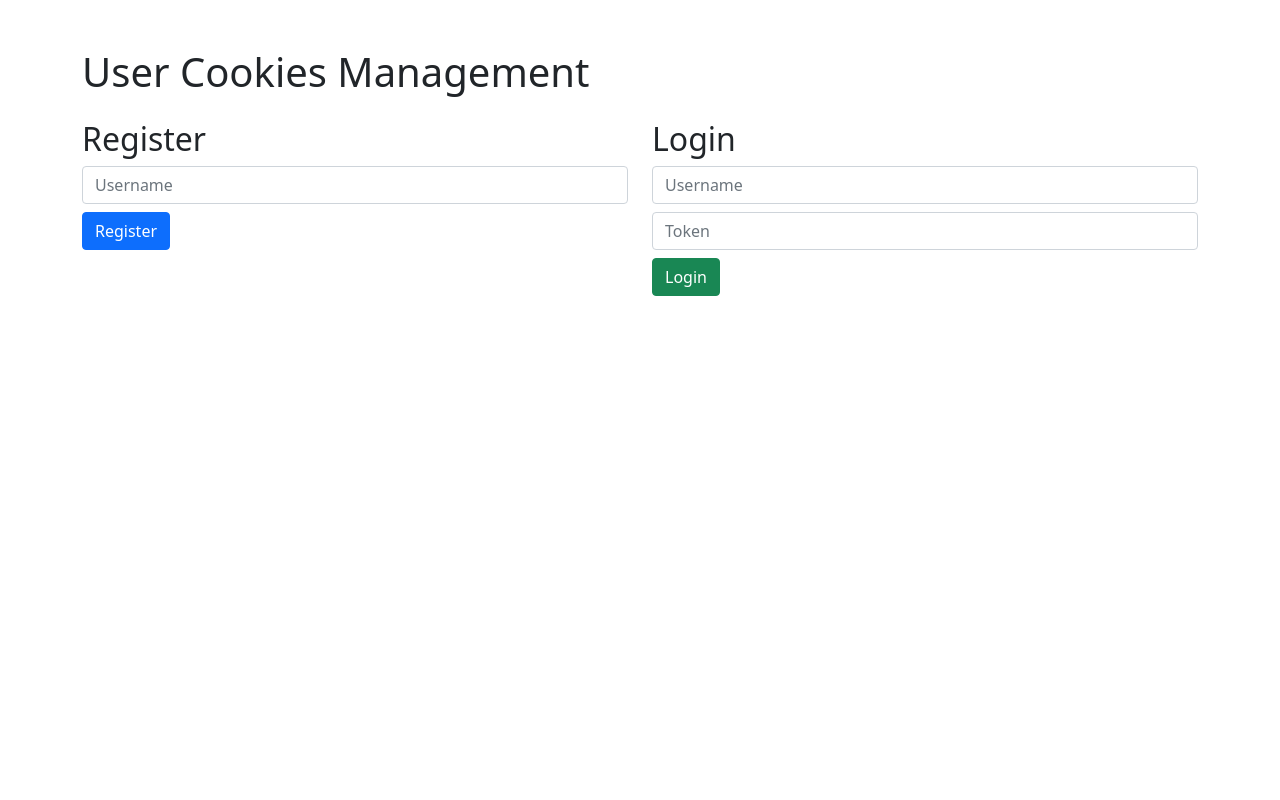
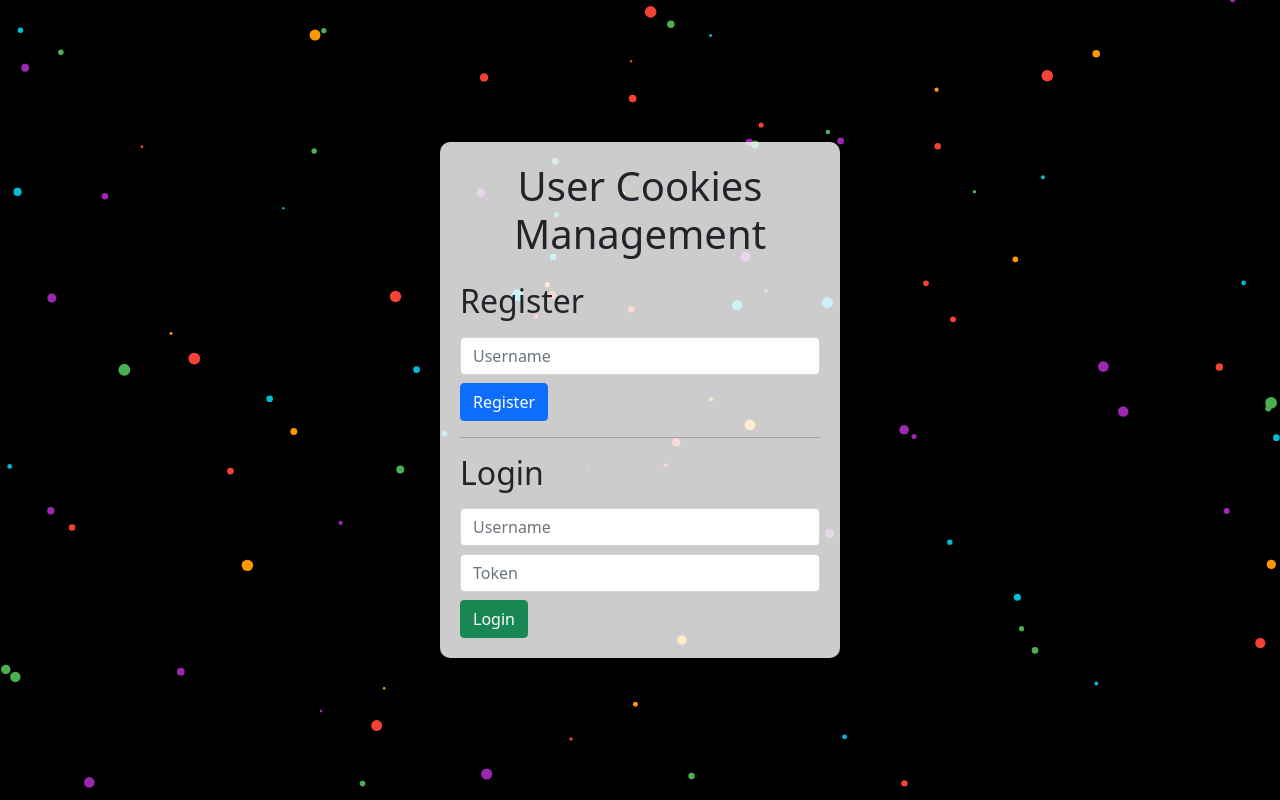
Before and after one commit to abxian/cookieinject, a PHP site: page / in a window 1280 px wide. Run offline with PHP 8.4, Linux system fonts and the light colour scheme.

Commit message:
Update index.php

```diff
--- a/server/index.php
+++ b/server/index.php
@@ -5,32 +5,128 @@
     <meta name="viewport" content="width=device-width, initial-scale=1.0">
     <title>User Cookies Management</title>
     <link href="https://cdn.jsdelivr.net/npm/bootstrap@5.0.5/dist/css/bootstrap.min.css" rel="stylesheet">
+    <style>
+        body, html {
+            margin: 0;
+            padding: 0;
+            overflow: hidden;
+        }
+
+        #background {
+            position: fixed;
+            width: 100%;
+            height: 100%;
+            background-color: #000;
+            z-index: -1;
+        }
+
+        .container-center {
+            display: flex;
+            justify-content: center;
+            align-items: center;
+            height: 100vh;
+        }
+
+        .form-container {
+            background-color: rgba(255, 255, 255, 0.8);
+            border-radius: 10px;
+            padding: 20px;
+            box-shadow: 0px 0px 10px rgba(0, 0, 0, 0.1);
+            width: 400px;
+        }
+    </style>
 </head>
 <body>
-    <div class="container mt-5">
-        <h1 class="mb-4">User Cookies Management</h1>
 
-        <div class="row">
-            <div class="col-md-6">
-                <h2>Register</h2>
+    <canvas id="background"></canvas>
+
+    <div class="container-center">
+        <div class="form-container">
+            <h1 class="text-center mb-4">User Cookies Management</h1>
+
+            <div class="mb-3">
+                <h2 class="mb-3">Register</h2>
                 <form method="post" action="register.php">
                     <input type="text" name="username" placeholder="Username" class="form-control mb-2" required>
-                    <button type="submit" class="btn btn-primary">Register</button>
+                    <button type="submit" class="btn btn-primary btn-block">Register</button>
                 </form>
             </div>
-            <div class="col-md-6">
-                <h2>Login</h2>
+
+            <hr>
+
+            <div>
+                <h2 class="mb-3">Login</h2>
                 <form method="post" action="login.php">
                     <input type="text" name="username" placeholder="Username" class="form-control mb-2" required>
                     <input type="text" name="token" placeholder="Token" class="form-control mb-2" required>
-                    <button type="submit" class="btn btn-success">Login</button>
+                    <button type="submit" class="btn btn-success btn-block">Login</button>
                 </form>
             </div>
         </div>
+    </div>
 
+    <script>
 
+        const canvas = document.getElementById("background");
+        const ctx = canvas.getContext("2d");
 
-    </div>
+        canvas.width = window.innerWidth;
+        canvas.height = window.innerHeight;
+
+        const colors = ["#00bcd4", "#4caf50", "#ff9800", "#9c27b0", "#f44336"];
+
+        class Particle {
+            constructor() {
+                this.x = Math.random() * canvas.width;
+                this.y = Math.random() * canvas.height;
+                this.size = Math.random() * 5 + 1;
+                this.speedX = Math.random() * 3 - 1.5;
+                this.speedY = Math.random() * 3 - 1.5;
+                this.color = colors[Math.floor(Math.random() * colors.length)];
+            }
+
+            update() {
+                this.x += this.speedX;
+                this.y += this.speedY;
+
+                if (this.x + this.size > canvas.width || this.x - this.size < 0) {
+                    this.speedX = -this.speedX;
+                }
+
+                if (this.y + this.size > canvas.height || this.y - this.size < 0) {
+                    this.speedY = -this.speedY;
+                }
+            }
+
+            draw() {
+                ctx.beginPath();
+                ctx.arc(this.x, this.y, this.size, 0, Math.PI * 2);
+                ctx.fillStyle = this.color;
+                ctx.fill();
+            }
+        }
+
+        const particles = [];
+
+        function init() {
+            for (let i = 0; i < 100; i++) {
+                particles.push(new Particle());
+            }
+        }
+
+        function animate() {
+            requestAnimationFrame(animate);
+            ctx.clearRect(0, 0, canvas.width, canvas.height);
+
+            particles.forEach(particle => {
+                particle.update();
+                particle.draw();
+            });
+        }
+
+        init();
+        animate();
+    </script>
 
     <script src="https://cdn.jsdelivr.net/npm/bootstrap@5.0.5/dist/js/bootstrap.bundle.min.js"></script>
 </body>
```
